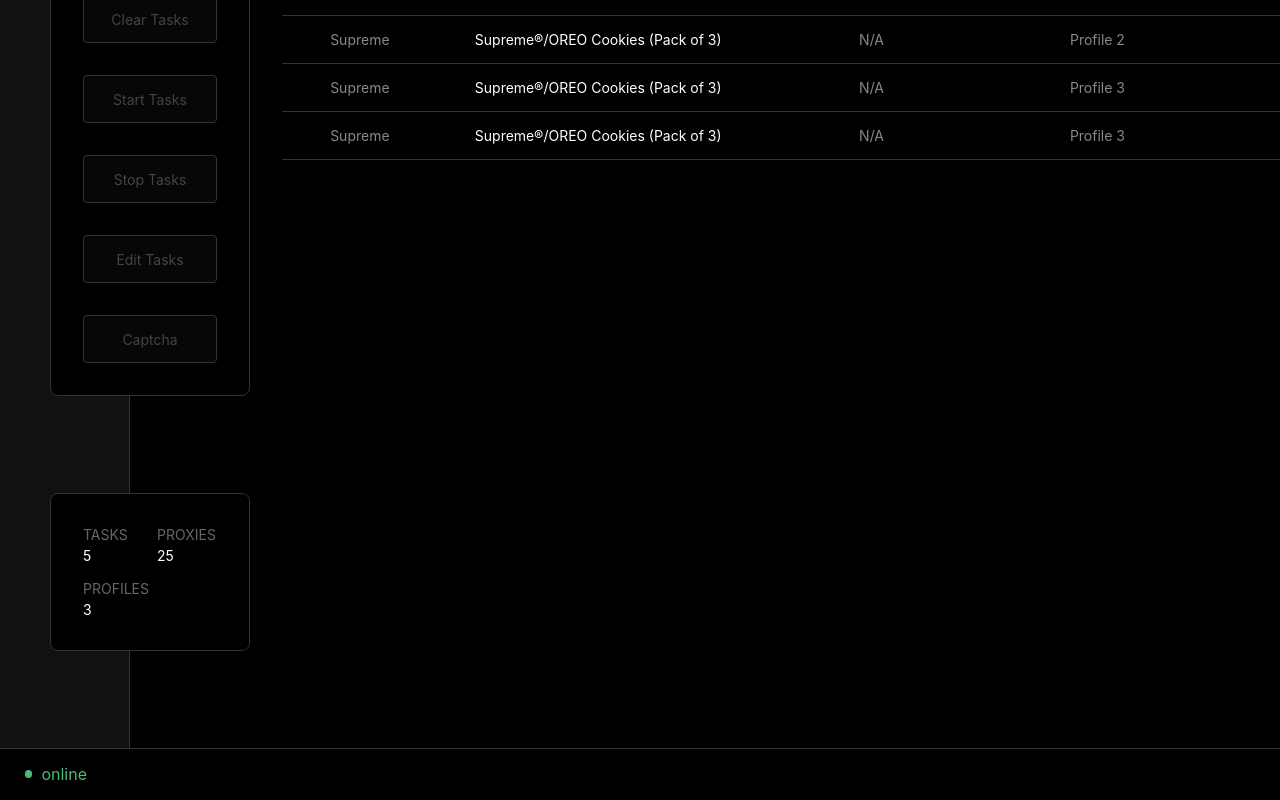
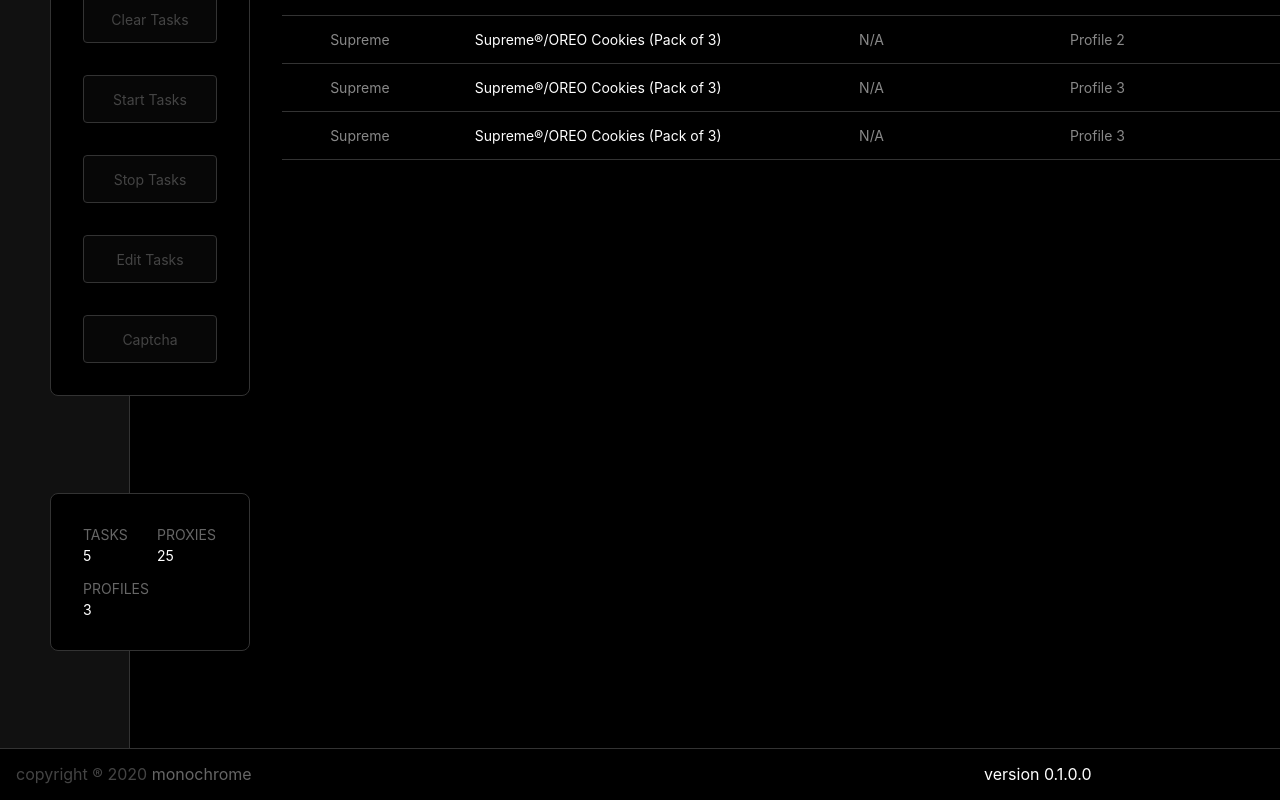
Before and after one commit to timothyac/monochrome, a React (Create React App) app: page / in a window 1280 px wide. Shown: the part 280-1080 px from the top of the page. Built offline with nearby package versions, Linux system fonts and the light colour scheme; a web font is replaced by a local one.

Commit message:
Now displaying copyright and version

```diff
--- a/src/components/footer/Footer.jsx
+++ b/src/components/footer/Footer.jsx
@@ -1,14 +1,22 @@
 import React from "react";
 
-import { footer } from "./Footer.module.scss";
+import { footer, copyright } from "./Footer.module.scss";
 import Status from "./Status";
 
 export default () => {
-  // Should be replace by an API call
+  // API call to server
   const status = "online";
 
   return (
     <footer className={footer}>
+      <div className={copyright}>
+        <p>
+          copyright ® 2020 <span>monochrome</span>
+        </p>
+      </div>
+      <div>
+        <p>version 0.1.0.0</p>
+      </div>
       <Status {...{ status }} />
     </footer>
   );
--- a/src/components/footer/Footer.module.scss
+++ b/src/components/footer/Footer.module.scss
@@ -2,4 +2,14 @@
   padding: 1rem;
   height: 52px;
   box-shadow: inset 0 1px #333;
+  display: flex;
+  justify-content: space-between;
 }
+
+.copyright {
+  color: #444;
+
+  span {
+    color: #666;
+  }
+}
```
